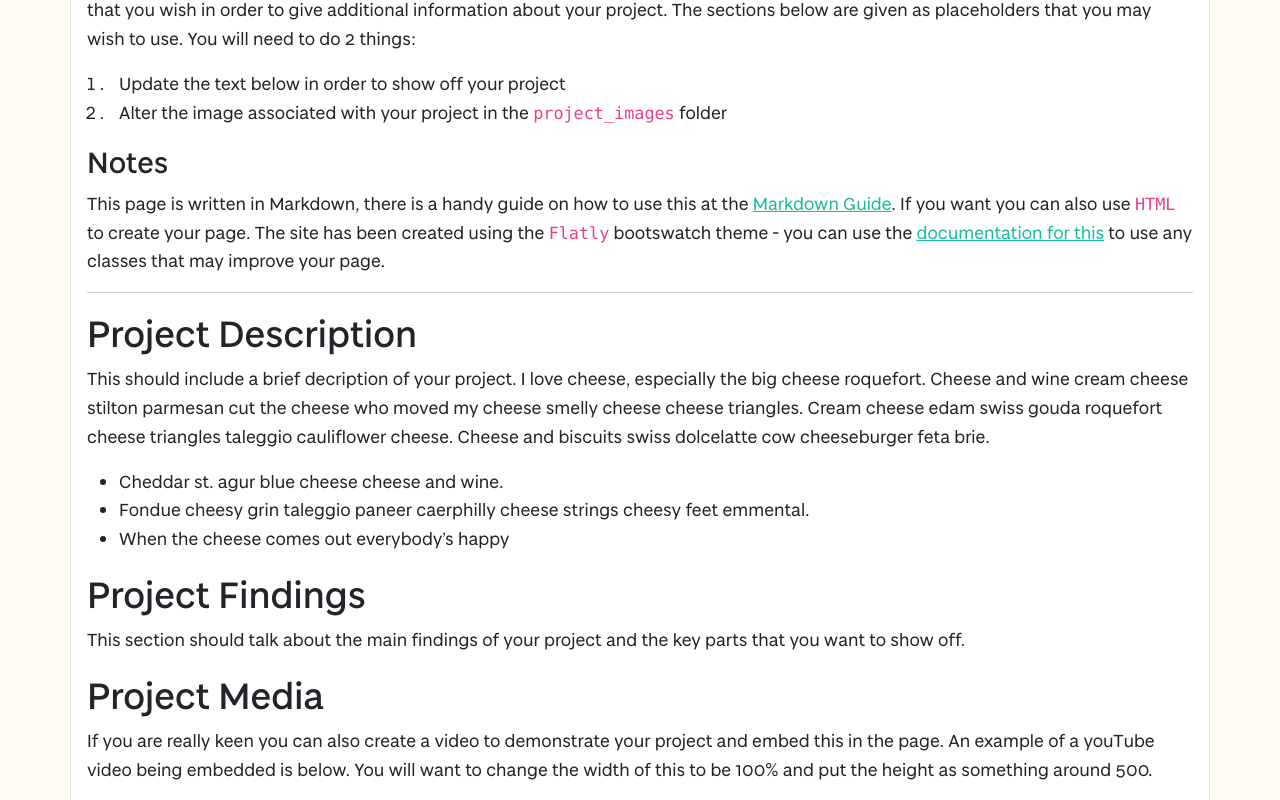
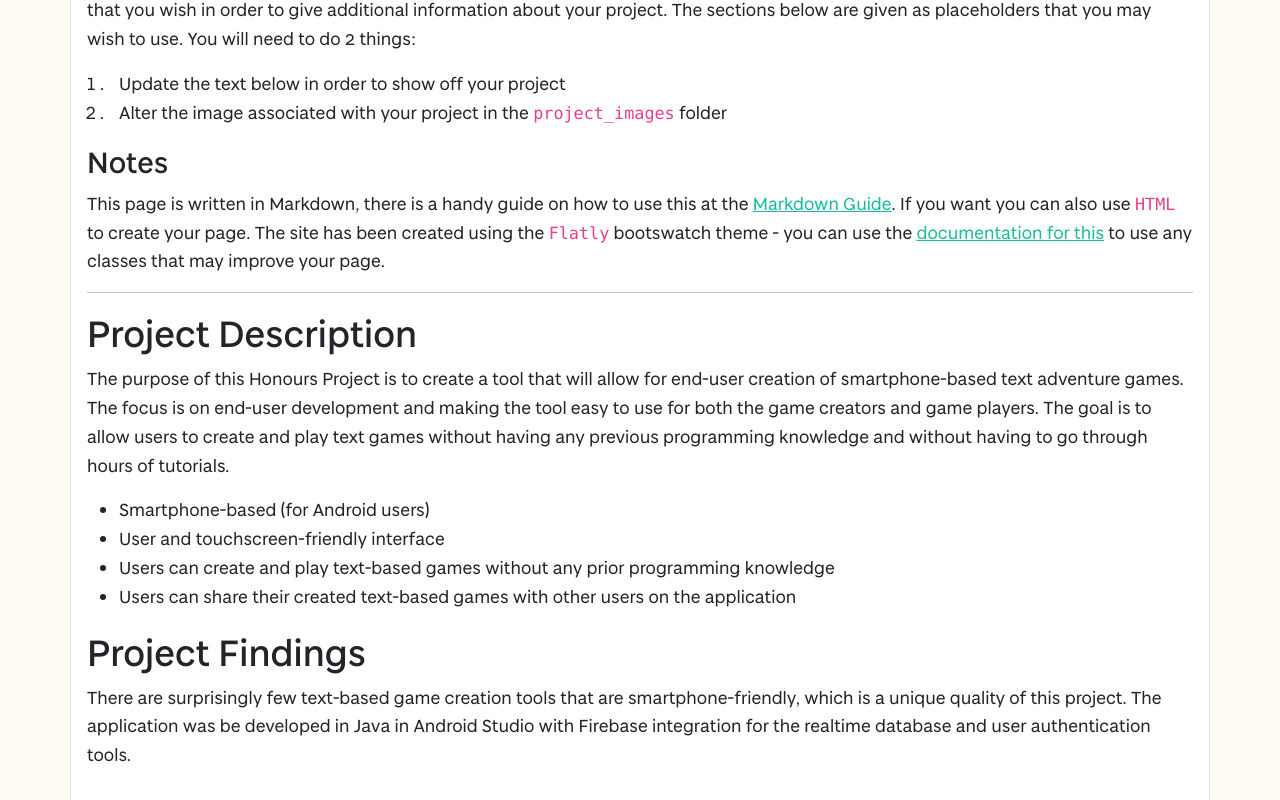
Before and after one commit to vivienprk/degree-show-2022, a Jekyll site: the page built from projects/EmaAnicic.md, in a window 1280 px wide and 1400 px high, scrolled down 345 px. Shown: the top 800 px of the window. Built offline with Jekyll 4.4.1, drawn with Linux system fonts in a browser that asks for light colours; some of the changed text lies outside the part shown; grey boxes are pictures that could not be loaded.

Commit message:
Project details added

```diff
--- a/projects/EmaAnicic.md
+++ b/projects/EmaAnicic.md
@@ -18,19 +18,12 @@ This page is written in Markdown, there is a handy guide on how to use this at t
 <hr>
 
 ## Project Description
-This should include a brief decription of your project. I love cheese, especially the big cheese roquefort. Cheese and wine cream cheese stilton parmesan cut the cheese who moved my cheese smelly cheese cheese triangles. Cream cheese edam swiss gouda roquefort cheese triangles taleggio cauliflower cheese. Cheese and biscuits swiss dolcelatte cow cheeseburger feta brie.
+The purpose of this Honours Project is to create a tool that will allow for end-user creation of smartphone-based text adventure games. The focus is on end-user development and making the tool easy to use for both the game creators and game players. The goal is to allow users to create and play text games without having any previous programming knowledge and without having to go through hours of tutorials.
 
-- Cheddar st. agur blue cheese cheese and wine.
-- Fondue cheesy grin taleggio paneer caerphilly cheese strings cheesy feet emmental.
-- When the cheese comes out everybody's happy
+- Smartphone-based (for Android users)
+- User and touchscreen-friendly interface
+- Users can create and play text-based games without any prior programming knowledge
+- Users can share their created text-based games with other users on the application
 
 ## Project Findings
-This section should talk about the main findings of your project and the key parts that you want to show off.
-
-## Project Media
-If you are really keen you can also create a video to demonstrate your project and embed this in the page. An example of a youTube video being embedded is below. You will want to change the width of this to be 100% and put the height as something around 500.
-
-
-<iframe width="100%" height="500" src="https://www.youtube.com/embed/YUEaupJk5AI" title="YouTube video player" frameborder="0" allow="accelerometer; autoplay; clipboard-write; encrypted-media; gyroscope; picture-in-picture" allowfullscreen></iframe>
-
-Cheddar st. agur blue cheese cheese and wine. Fondue cheesy grin taleggio paneer caerphilly cheese strings cheesy feet emmental. When the cheese comes out everybody's happy
+There are surprisingly few text-based game creation tools that are smartphone-friendly, which is a unique quality of this project. The application was be developed in Java in Android Studio with Firebase integration for the realtime database and user authentication tools.
```
